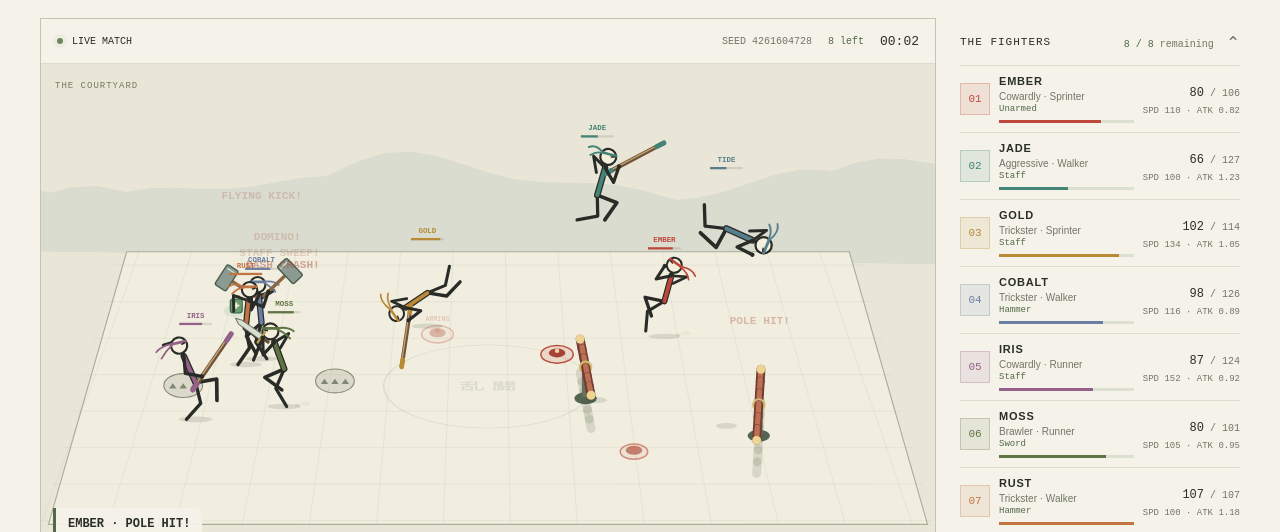
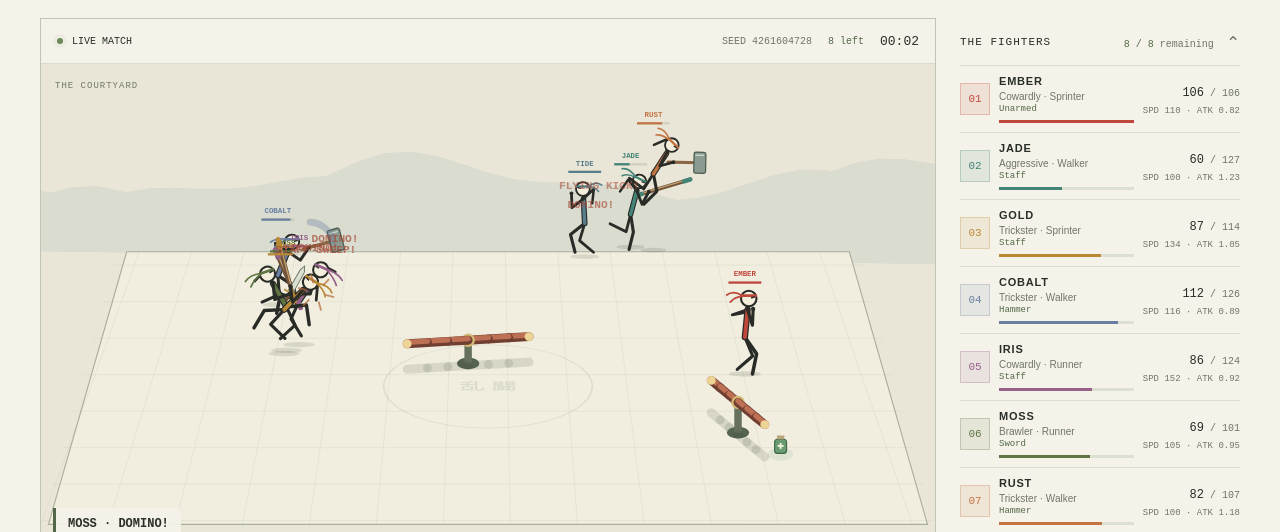
Before and after one commit to meetrick/stickman-auto-brawl, a website with bundled scripts: page index.html in a window 1280 px wide. Both pictures are taken after a click on the button "Start match". Shown: the part 266-798 px from the top of the page. Built offline with nearby package versions, Linux system fonts and the light colour scheme.

Commit message:
refactor: remove damaging floor traps and focus combat telemetry

```diff
--- a/app.js
+++ b/app.js
@@ -23,7 +23,6 @@ export class Match {
     });
     if (showcase && count >= 4) this.stageShowcase();
     this.arena = terrain ? new Arena(this.seed, this.bounds, this.fighters) : null;
-    if (this.arena) for (let i = 0; i < this.arena.mineCount; i++) this.hazards.spawn(this, 'mine');
   }
   stageShowcase() {
     // A labeled demonstration uses actual physics, not fabricated event counters.
@@ -35,7 +34,6 @@ export class Match {
     a.x = 240; b.x = 308; c.x = 376;
     a.receiveHit(0, 450, 0, 190);
     d.x = 720; d.y = 465;
-    this.hazards.spawn(this, 'mine', { x: d.x, y: d.y });
     this.emit('demo', a, { text: 'CHAOS DEMO' });
   }
   emit(type, fighter, detail = {}) {
--- a/arena.js
+++ b/arena.js
@@ -1,5 +1,4 @@
 import { seededRandom, range, clamp } from './random.js';
-import { touchesFloorItem } from './hazards.js';
 
 export const WALL_TYPES = ['stone', 'spring', 'crate'];
 export function barPoint(bar, time, offset) {
@@ -47,9 +46,8 @@ export class Arena {
     // Map rolls have their own RNG stream, independent of fighter/combat rolls.
     const rng = seededRandom(seed ^ 0xA7E4C921);
     this.walls = []; this.traps = []; this.bars = [];
-    const wallCount = legacyWalls ? 3 + Math.floor(rng() * 4) : 0, trapCount = 2 + Math.floor(rng() * 4);
+    const wallCount = legacyWalls ? 3 + Math.floor(rng() * 4) : 0;
     const barCount = 2 + Math.floor(rng() * 3);
-    this.mineCount = 1 + Math.floor(rng() * 3);
     this.name = ['BROKEN COURT', 'SPRING YARD', 'SPLIT RING', 'RUIN GARDEN'][Math.floor(rng() * 4)];
     for (let attempt = 0; this.walls.length < wallCount && attempt < 250; attempt++) {
       const vertical = rng() < .4;
@@ -68,13 +66,6 @@ export class Arena {
       if (fighters.some(f => Math.hypot(f.x - bar.x, (f.y - bar.y) / .55) < radius + 35)
         || this.bars.some(b => Math.hypot(b.x - bar.x, (b.y - bar.y) / .55) < b.radius + radius + 30)) continue;
       this.bars.push(bar);
-    }
-    for (let attempt = 0; this.traps.length < trapCount && attempt < 250; attempt++) {
-      const trap = { id: this.traps.length, x: range(rng, bounds.left + 35, bounds.right - 35), y: range(rng, bounds.top + 30, bounds.bottom - 30),
-        radius: 21, phase: range(rng, 0, 5), period: range(rng, 3.2, 5.2), cooldowns: new Map() };
-      if (this.isBlocked(trap.x, trap.y, 35) || this.bars.some(b => Math.hypot(b.x - trap.x, b.y - trap.y) < 35) || this.traps.some(t => Math.hypot(t.x - trap.x, t.y - trap.y) < 70)
-        || fighters.some(f => Math.hypot(f.x - trap.x, f.y - trap.y) < 50)) continue;
-      this.traps.push(trap);
     }
   }
   isBlocked(x, y, radius = 16) {
@@ -165,19 +156,5 @@ export class Arena {
       world.stats.barHits++; if (lucky) world.stats.luckyBounces++;
       world.emit('bar', f, { text: lucky ? 'LUCKY RICOCHET!' : 'POLE HIT!', lucky });
     }
-    for (const trap of this.traps) {
-      if (this.trapPhase(trap, world.time) !== 'active') continue;
-      for (const f of world.fighters) {
-        if (!f.alive || world.time < (trap.cooldowns.get(f.id) || 0) || !touchesFloorItem(f, trap)) continue;
-        trap.cooldowns.set(f.id, world.time + 1.2);
-        const angle = Math.atan2(f.y - trap.y, f.x - trap.x);
-        f.receiveHit(14, Math.cos(angle) * 170, Math.sin(angle) * 170, 300);
-        world.stats.spikes++; world.emit('spike', f, { text: 'SPIKED!' });
-      }
-    }
-  }
-  trapPhase(trap, time) {
-    const phase = (time + trap.phase) % trap.period;
-    return phase < 1.1 ? 'active' : phase > trap.period - .65 ? 'warning' : 'safe';
   }
 }
--- a/hazards.js
+++ b/hazards.js
@@ -17,9 +17,10 @@ export function touchesFloorItem(fighter, item) {
 }
 
 export class HazardManager {
-  constructor() { this.items = []; this.nextId = 0; this.mineTimer = .4; this.potionTimer = 1.4; }
+  constructor() { this.items = []; this.nextId = 0; this.potionTimer = 1.4; }
   spawn(world, type, position) {
-    const cap = type === 'mine' ? 6 : 3;
+    if (type !== 'potion') return null;
+    const cap = 3;
     if (this.items.filter(i => i.type === type).length >= cap) return null;
     let x, y;
     const b = world.bounds, alive = world.fighters.filter(f => f.alive);
@@ -31,27 +32,14 @@ export class HazardManager {
       y = nearby ? nearby.y + range(world.rng, -55, 55) : range(world.rng, b.top + 20, b.bottom - 20);
     }
     x = clamp(x, b.left + 18, b.right - 18); y = clamp(y, b.top + 18, b.bottom - 18);
-    if (world.arena?.isBlocked(x, y, 28) || world.arena?.traps.some(t => Math.hypot(t.x - x, t.y - y) < 45)
+    if (world.arena?.isBlocked(x, y, 28)
       || this.items.some(i => Math.hypot(i.x - x, i.y - y) < 35)) return null;
-    const item = { id: this.nextId++, type, x, y, radius: type === 'mine' ? 15 : 12,
-      born: world.time, armAt: world.time + (type === 'mine' ? .8 : .25), expiresAt: world.time + 20 };
+    const item = { id: this.nextId++, type, x, y, radius: 12,
+      born: world.time, armAt: world.time + .25, expiresAt: world.time + 20 };
     this.items.push(item); return item;
   }
-  explode(world, mine, trigger) {
-    world.stats.explosions++;
-    world.emit('explosion', trigger, { text: 'BOOM!', x: mine.x, y: mine.y, z: 0, radius: 100 });
-    for (const f of world.fighters) {
-      if (!f.alive) continue;
-      const dx = f.x - mine.x, dy = f.y - mine.y, dist = Math.hypot(dx, dy);
-      if (f !== trigger && (dist > 100 || f.z > 125)) continue;
-      const angle = dist < 1 ? f.id * 2.4 : Math.atan2(dy, dx);
-      const force = 420 * (1 - Math.min(dist, 100) / 200);
-      f.receiveHit(36, Math.cos(angle) * force, Math.sin(angle) * force, 670);
-    }
-  }
   update(dt, world) {
-    this.mineTimer -= dt; this.potionTimer -= dt;
-    if (this.mineTimer <= 0) { this.spawn(world, 'mine'); this.mineTimer = range(world.rng, 1.5, 3); }
+    this.potionTimer -= dt;
     if (this.potionTimer <= 0) { this.spawn(world, 'potion'); this.potionTimer = range(world.rng, 4, 7); }
     const consumed = new Set();
     for (const item of this.items) {
@@ -59,13 +47,10 @@ export class HazardManager {
       if (world.time < item.armAt) continue;
       for (const f of world.fighters) {
         if (!f.alive || !touchesFloorItem(f, item)) continue;
-        if (item.type === 'mine') this.explode(world, item, f);
-        else {
           if (f.hp >= f.maxHp) continue;
           const heal = Math.min(30, f.maxHp - f.hp); f.hp += heal;
           world.stats.heals++;
           world.emit('heal', f, { text: `+${Math.ceil(heal)} HP` });
-        }
         consumed.add(item.id); break;
       }
     }
--- a/i18n.js
+++ b/i18n.js
@@ -7,18 +7,18 @@ export const MESSAGES = {
   more: ['More', '더보기'], toolsTitle: ['WATCH YOUR WAY', '관전 설정'], replay: ['↺ Replay seed', '↺ 같은 경기 재생'],
   demo: ['✳ Chaos demo', '✳ 혼돈 시연'], demoHint: ['Demo opens with a staged collision.', '시연은 연쇄 충돌 장면으로 시작합니다.'],
   fighters: ['The fighters', '참가자'], remaining: ['remaining', '생존'], rosterNote: ['Fresh stats. Different personalities. Every round.', '능력치와 성격은 경기마다 새로 정해집니다.'],
-  guide: ['Expect the unexpected.', '어떤 일이 벌어질지 모릅니다.'], mines: ['Landmines launch.', '지뢰에 맞으면 공중으로.'],
+  guide: ['Expect the unexpected.', '어떤 일이 벌어질지 모릅니다.'], poles: ['Rotating poles redirect the fight.', '회전봉이 전투의 흐름을 바꿉니다.'],
   potions: ['Potions heal.', '포션으로 체력 회복.'], odds: ['10% crit chance · 3× damage · flying bodies hit back.', '치명타 확률 10% · 피해 3배 · 날아온 몸도 무기가 됩니다.'],
   notes: ['Ringside notes', '전투 기록'], recent: ['Recent action', '최근 상황'], quiet: ['The arena is holding its breath.', '곧 격투가 시작됩니다.'],
   footer: ['BUILT FROM STICKS & UNLIKELY OUTCOMES.', '작은 스틱맨들이 만들어내는 예측 불가의 격투.'],
   footerTech: ['2.5D PHYSICS / ZERO PLAYER INPUT', '2.5D 물리 / 자동 전투'],
   noControls: ['NO CONTROLS. JUST CHAOS.', '조작 없이 즐기는 예측 불가의 격투.'],
-  crits: ['CRITS', '치명타'], dominoes: ['DOMINOES', '연쇄 충돌'], explosions: ['EXPLOSIONS', '폭발'], heals: ['HEALS', '회복'],
+  crits: ['CRITS', '치명타'], dominoes: ['DOMINOES', '연쇄 충돌'], weaponHits: ['WEAPON HITS', '무기 타격'], heals: ['HEALS', '회복'],
   live: ['LIVE MATCH', '경기 진행 중'], paused: ['PAUSED', '일시정지'], roundOver: ['ROUND OVER', '경기 종료'],
   alive: ['{count} left', '{count}명 생존'], ko: ['KO', '탈락'], seed: ['SEED', '시드'],
   overview: ['⊞ Overview', '⊞ 전체 보기'], autoCameraButton: ['◎ Auto camera', '◎ 자동 카메라'],
   autoCamera: ['AUTO CAMERA', '자동 카메라'], courtyard: ['THE COURTYARD', '격투 마당'], demoMode: ['CHAOS DEMO', '혼돈 시연'],
-  map: ['{name} · {bars} rotating poles · {traps} spike traps', '{name} · 회전봉 {bars}개 · 가시 함정 {traps}개'],
+  map: ['{name} · {bars} rotating poles', '{name} · 회전봉 {bars}개'],
   openCourt: ['Open courtyard', '열린 마당'],
   lastStanding: ['LAST STICK STANDING', '최후의 생존자'], noWinner: ['NO WINNER THIS ROUND', '생존자 없음'],
   breather: ['TAKE A BREATHER', '잠시 쉬어 가세요'], pauseTitle: ['Paused.', '일시정지 중'],
--- a/renderer.js
+++ b/renderer.js
@@ -46,18 +46,6 @@ export class Renderer {
     }
     c.restore();
   }
-  trap(trap, world) {
-    const c = this.ctx, phase = world.arena.trapPhase(trap, world.time), active = phase === 'active';
-    c.save(); c.translate(trap.x, trap.y);
-    c.fillStyle = active ? '#af514738' : '#444e3c20'; c.strokeStyle = phase === 'warning' ? '#c58631' : '#858b77'; c.lineWidth = 1.5;
-    c.beginPath(); c.ellipse(0, 0, 26, 16, 0, 0, Math.PI * 2); c.fill(); c.stroke();
-    for (let i = -1; i <= 1; i++) {
-      c.fillStyle = active ? '#9b5145' : '#818775'; c.beginPath();
-      c.moveTo(i * 14 - 5, 4); c.lineTo(i * 14, active ? -25 : -3); c.lineTo(i * 14 + 5, 4); c.closePath(); c.fill();
-    }
-    if (phase === 'warning') { c.fillStyle = '#b57828'; c.font = 'bold 15px monospace'; c.textAlign = 'center'; c.fillText('!', 0, -20); }
-    c.restore();
-  }
   spinner(bar, time, part) {
     const c = this.ctx;
     if (part === 0) {
@@ -78,22 +66,12 @@ export class Renderer {
     const c = this.ctx, armed = world.time >= item.armAt;
     c.save(); c.translate(item.x, item.y);
     const pulse = .5 + .5 * Math.sin((world.time - item.born) * 11);
-    if (item.type === 'mine') {
-      c.globalAlpha = armed ? .55 + pulse * .45 : .3;
-      c.strokeStyle = '#bb493b'; c.fillStyle = '#bb493b22'; c.lineWidth = 2;
-      c.beginPath(); c.ellipse(0, 0, 18 + pulse * 4, 10 + pulse * 2, 0, 0, Math.PI * 2); c.fill(); c.stroke();
-      c.fillStyle = '#a33c30'; c.beginPath(); c.ellipse(0, -2, 11, 6, 0, 0, Math.PI * 2); c.fill();
-      c.fillStyle = armed && pulse > .5 ? '#ffd8a1' : '#e27251';
-      c.beginPath(); c.arc(0, -5, 3, 0, Math.PI * 2); c.fill();
-      if (!armed) { c.font = '9px monospace'; c.textAlign = 'center'; c.fillStyle = '#b34638'; c.fillText(t('ARMING'), 0, -18); }
-    } else {
       c.globalAlpha = .6; c.fillStyle = '#5e9c7433'; c.beginPath(); c.ellipse(0, 0, 17, 9, 0, 0, Math.PI * 2); c.fill();
       c.globalAlpha = 1; c.translate(0, -8 + Math.sin(world.time * 4 + item.id) * 2);
       c.fillStyle = '#6b9b70'; c.strokeStyle = '#3b6745'; c.lineWidth = 1.5;
       c.beginPath(); c.roundRect(-8, -10, 16, 19, 4); c.fill(); c.stroke();
       c.fillStyle = '#b9a67d'; c.fillRect(-5, -15, 10, 5);
       this.line([[-4, -1], [4, -1]], '#f3f1dc', 2.5); this.line([[0, -5], [0, 3]], '#f3f1dc', 2.5);
-    }
     c.restore();
   }
   effect(e) {
@@ -106,17 +84,6 @@ export class Renderer {
         this.line([[x + Math.cos(angle) * inner, y + Math.sin(angle) * inner], [x + Math.cos(angle) * outer, y + Math.sin(angle) * outer]], '#b26737', 2.5);
       }
     }
-    if (e.type === 'explosion') {
-      c.translate(e.x, e.y);
-      c.strokeStyle = '#c75b33'; c.fillStyle = '#edbd5866'; c.lineWidth = 4 * (1 - progress) + 1;
-      c.beginPath(); c.ellipse(0, 0, 15 + progress * 110, 8 + progress * 48, 0, 0, Math.PI * 2); c.fill(); c.stroke();
-      for (let i = 0; i < 15; i++) {
-        const angle = i * 2.39996, radius = 15 + progress * (55 + i * 3);
-        c.fillStyle = i % 2 ? '#c26338' : '#e6a736'; c.beginPath();
-        c.arc(Math.cos(angle) * radius, Math.sin(angle) * radius * .5 - progress * 85, 2 + (1 - progress) * 6, 0, Math.PI * 2); c.fill();
-      }
-      c.translate(-e.x, -e.y);
-    }
     if (e.crit) {
       c.strokeStyle = '#d99524'; c.lineWidth = 2;
       for (let i = 0; i < 8; i++) {
@@ -126,7 +93,7 @@ export class Renderer {
       }
     }
     c.textAlign = 'center'; c.fillStyle = e.type === 'heal' ? '#43845b' : e.crit ? '#ba7c1d' : '#a44735';
-    c.font = `bold ${e.crit || e.type === 'explosion' ? 26 : 15}px monospace`;
+    c.font = `bold ${e.crit ? 26 : 15}px monospace`;
     c.fillText(eventText(e), e.x, e.y - e.z - 95 - progress * 45); c.restore();
   }
   weapon(p, f) {
@@ -249,7 +216,6 @@ export class Renderer {
     c.font = '11px monospace'; c.fillStyle = '#878d79'; c.fillText(t('courtyard') + ' / 01', 44, 653);
     c.textAlign = 'right'; c.fillText(t('projectile'), 1156, 653); c.textAlign = 'left';
     for (const item of world.hazards.items) this.hazard(item, world);
-    for (const trap of world.arena?.traps || []) this.trap(trap, world);
     const objects = [...world.fighters.map(f => ({ depth: f.y, fighter: f })), ...(world.arena?.walls || []).map(w => ({ depth: w.y + w.d / 2, wall: w }))];
     for (const bar of world.arena?.bars || []) for (let part = -3; part <= 3; part++) {
       const point = barPoint(bar, world.time, part === 0 ? 0 : (Math.abs(part) - .5) / 3 * bar.radius * Math.sign(part));
--- a/ui.js
+++ b/ui.js
@@ -53,7 +53,7 @@ export function boot() {
       lastEvent = match.events[0];
       $('#events').innerHTML = match.events.slice(0, 5).map(e => `<li><time>${e.time.toFixed(1)}s</time><span>${escapeHTML(match.fighters[e.fighter].name)} <b>${escapeHTML(eventText(e))}</b></span></li>`).join('') || `<li class="quiet">${t('quiet')}</li>`;
     }
-    text($('#map-info'), match.arena ? t('map', { name: t(match.arena.name), bars: match.arena.bars.length, traps: match.arena.traps.length }) : t('openCourt'));
+    text($('#map-info'), match.arena ? t('map', { name: t(match.arena.name), bars: match.arena.bars.length }) : t('openCourt'));
     text($('#status'), t(match.finished ? 'roundOver' : paused ? 'paused' : 'live'));
     text($('#pause'), t(paused ? 'resume' : 'pause')); $('#pause').disabled = match.finished;
     text($('#speed'), t('speed', { speed })); $('#speed').setAttribute('aria-label', t('speedLabel', { speed }));
@@ -63,10 +63,11 @@ export function boot() {
       text($('#result-title'), paused ? t('pauseTitle') : match.winner ? t('winner', { name: match.winner.name }) : t('draw'));
       text($('#result-hint'), t(paused ? 'resumeHint' : 'newMatchHint'));
     }
-    const moment = match.events.find(e => e.crit || ['explosion', 'domino', 'heal', 'wall', 'spike', 'bar'].includes(e.type));
+    const moment = match.events.find(e => e.crit || ['domino', 'heal', 'wall', 'bar'].includes(e.type));
     $('#moment').hidden = paused || match.finished || !moment || match.time - moment.time > 1.8;
     if (moment) { text($('#moment'), `${match.fighters[moment.fighter].name} · ${eventText(moment)}`); $('#moment').dataset.kind = moment.crit ? 'crit' : moment.type; }
-    for (const key of ['crits', 'dominoes', 'explosions', 'heals']) text($(`#${key}`), match.stats[key]);
+    text($('#weapon-hits'), match.stats.moves?.WeaponStrike || 0);
+    for (const key of ['crits', 'dominoes', 'heals']) text($(`#${key}`), match.stats[key]);
   }
   function translatePage() {
     document.documentElement.lang = getLanguage(); document.title = getLanguage() === 'ko' ? '스틱맨 — 오토 브롤' : 'Stickman — Auto Brawl';
```
Also changed, not shown: index.html (+2 -2 lines), tests/arena.test.js (+7 -8 lines), tests/hazards.test.js (+23 -29 lines), tests/terrain-physics.test.js (+0 -9 lines), README.md.
